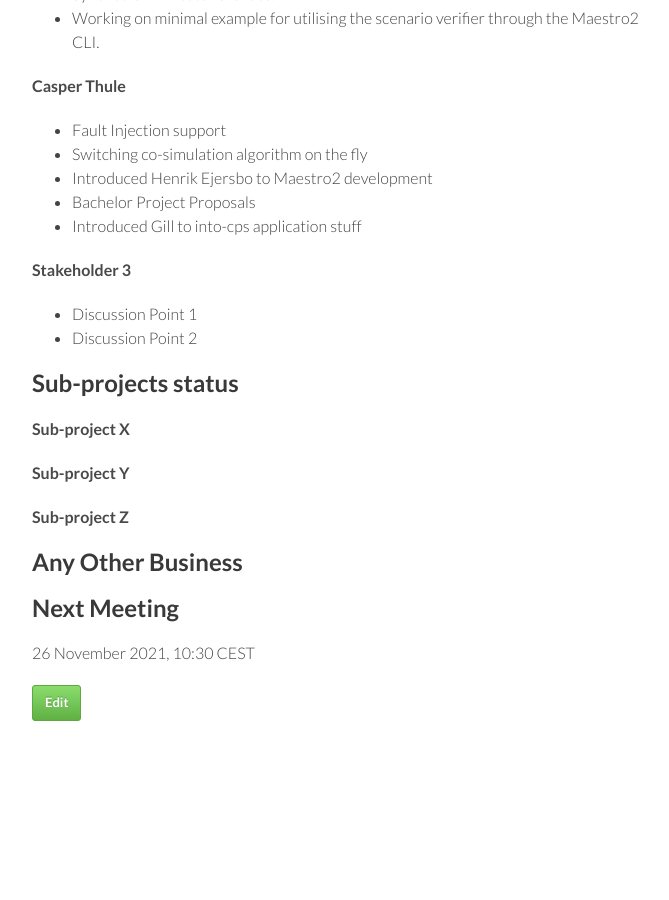
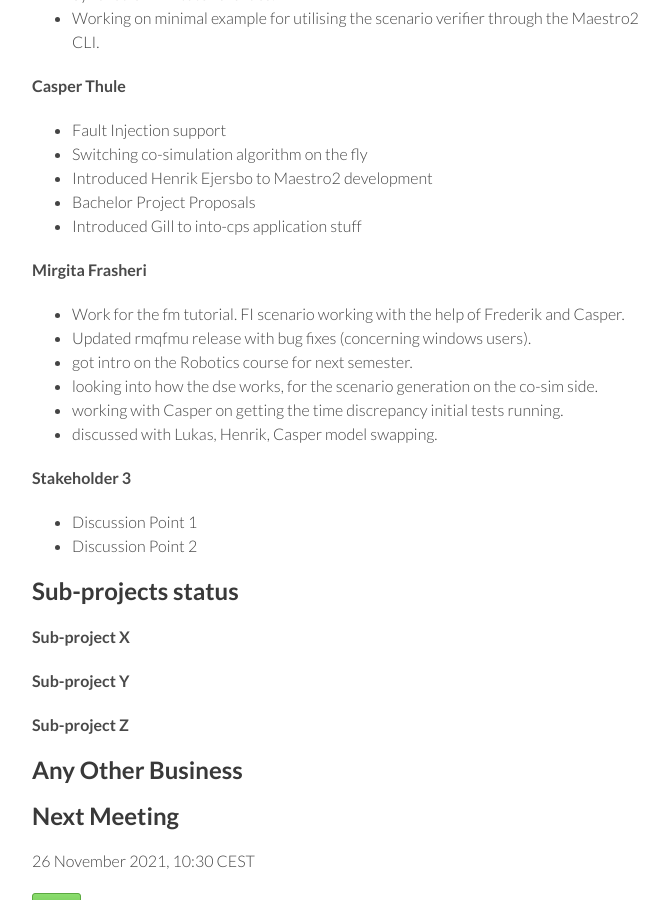
Before and after one commit to digitaltwincentre/digitaltwincentre.github.io, a Jekyll site: the page built from _biweeklies/Biweekly-49.md, in a window 1280 px wide and 900 px high, scrolled down 2283 px. Shown: the whole window, without its empty margins (418-1087 px from the left). Built offline with Jekyll 4.4.1, drawn with Linux system fonts in a browser that asks for light colours; nearby versions of some CDN libraries.

Commit message:
Update Biweekly-49.md

```diff
--- a/_biweeklies/Biweekly-49.md
+++ b/_biweeklies/Biweekly-49.md
@@ -93,6 +93,14 @@ date: 12 November 2021, 1030 CEST
 * Bachelor Project Proposals
 * Introduced Gill to into-cps application stuff
 
+#### Mirgita Frasheri
+* Work for the fm tutorial. FI scenario working with the help of Frederik and Casper.
+* Updated rmqfmu release with bug fixes (concerning windows users).
+* got intro on the Robotics course for next semester.
+* looking into how the dse works, for the scenario generation on the co-sim side.
+* working with Casper on getting the time discrepancy initial tests running.
+* discussed with Lukas, Henrik, Casper model swapping.
+
 #### Stakeholder 3
 * Discussion Point 1
 * Discussion Point 2
```
